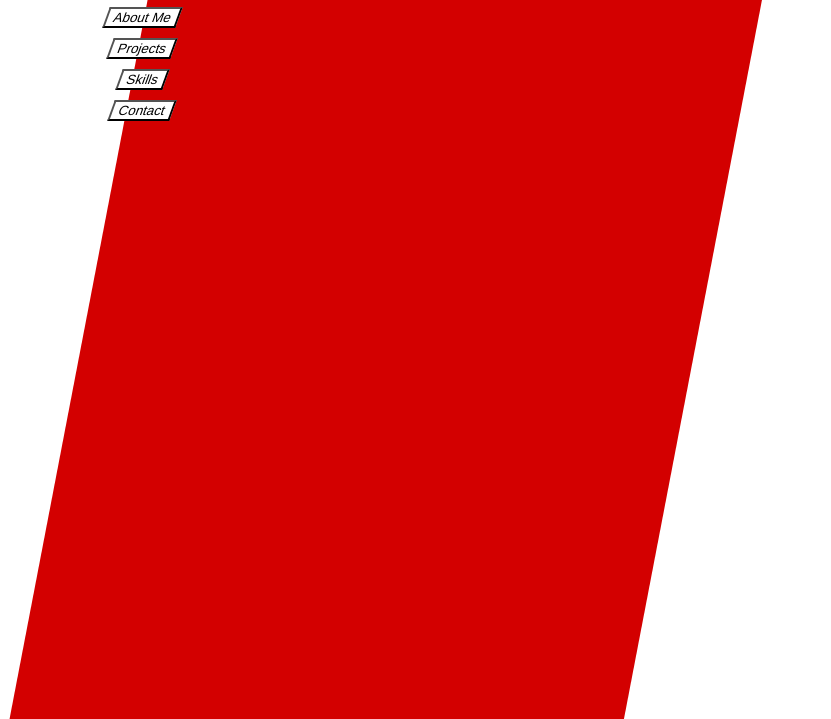
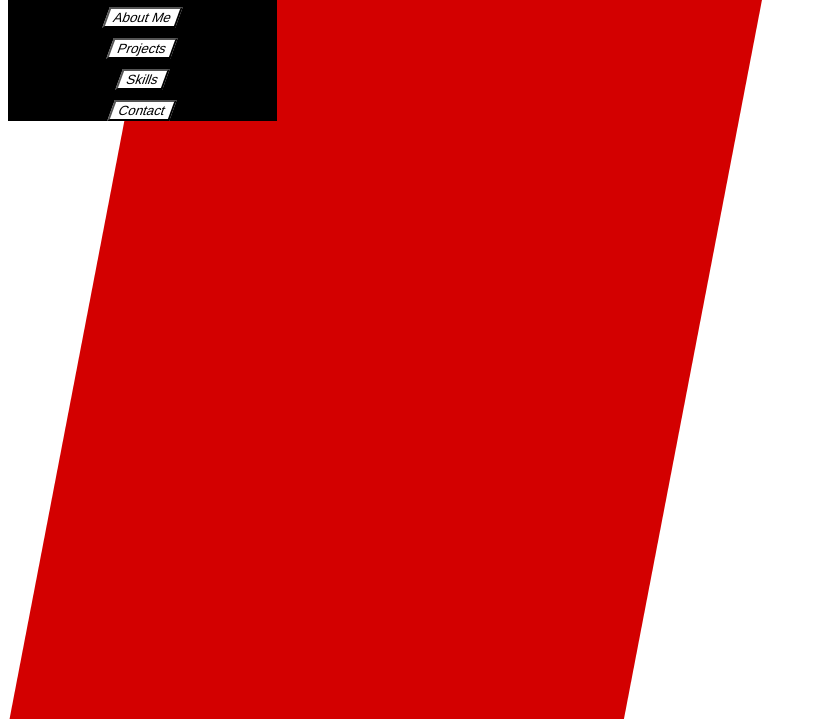
Before and after one commit to vnrabot/vnrabot-portfolio.github.io, a plain HTML site: page index.html in a window 1280 px wide. Shown: the part 81-800 px from the top of the page, without its empty margins (0-831 px from the left). Drawn offline with Linux system fonts and the light colour scheme.

Commit message:
background color update

```diff
--- a/styles.css
+++ b/styles.css
@@ -34,6 +34,7 @@ body::before {
     justify-content: center;
     align-items: center;
     position: fixed;
+    background-color: var(--p5-black);
 }
 
 .p5-btn {
```
